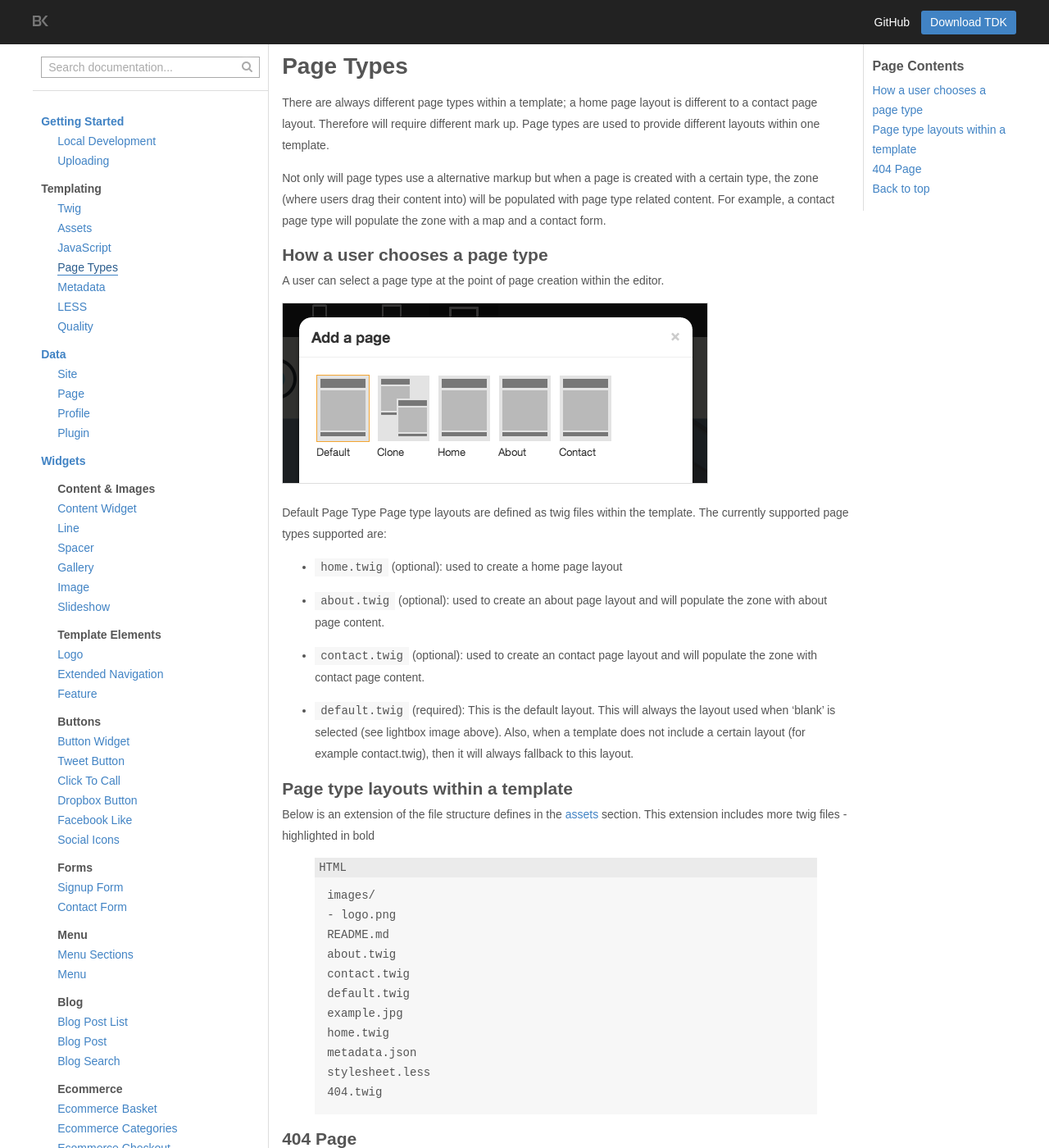
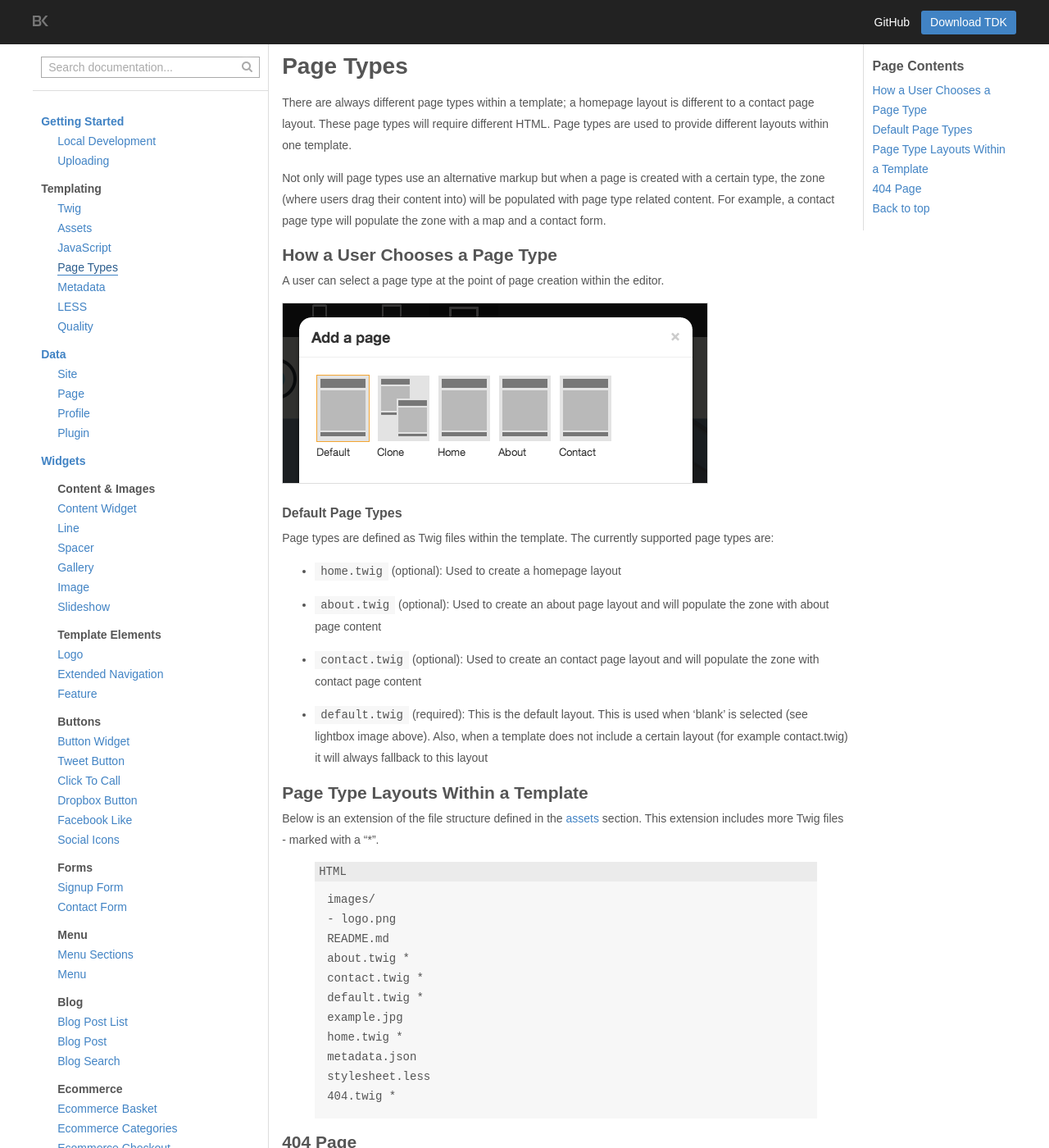
Before and after one commit to rusic/documentation, a Jekyll site: the page built from templating/page-types.md, in a window 1280 px wide and 1400 px high. Shown: the whole window at 82% size. Built offline with Jekyll 4.4.1, drawn with Linux system fonts in a browser that asks for light colours; some of the changed text lies outside the part shown.

Commit message:
Spelling and grammar amends

````diff
--- a/templating/page-types.md
+++ b/templating/page-types.md
@@ -5,50 +5,51 @@ title: Page Types
 
 # Page Types
 
-There are always different page types within a template; a home page layout is different to a contact page layout. Therefore will require different mark up. Page types are used to provide different layouts within one template.
+There are always different page types within a template; a homepage layout is different to a contact page layout. These page types will require different HTML. Page types are used to provide different layouts within one template.
 
-Not only will page types use a alternative markup but when a page is created with a certain type, the zone (where users drag their content into) will be populated with page type related content. For example, a contact page type will populate the zone with a map and a contact form.
+Not only will page types use an alternative markup but when a page is created with a certain type, the zone (where users drag their content into) will be populated with page type related content. For example, a contact page type will populate the zone with a map and a contact form.
 
-## How a user chooses a page type
+## How a User Chooses a Page Type
 
 A user can select a page type at the point of page creation within the editor.
 
 ![Add page lightbox](/assets/content/add-page.png)
 
-Default Page Type
-Page type layouts are defined as twig files within the template. The currently supported page types supported are:
+### Default Page Types
 
-* ```home.twig``` (optional): used to create a home page layout
+Page types are defined as Twig files within the template. The currently supported page types are:
 
-* ```about.twig``` (optional): used to create an about page layout and will populate the zone with about page content.
+* ```home.twig``` (optional): Used to create a homepage layout
 
-* ```contact.twig``` (optional): used to create an contact page layout and will populate the zone with contact page content.
+* ```about.twig``` (optional): Used to create an about page layout and will populate the zone with about page content
 
-* ```default.twig``` (required): This is the default layout. This will always the layout used when 'blank' is selected (see lightbox image above). Also, when a template does not include a certain layout (for example contact.twig), then it will always fallback to this layout.
+* ```contact.twig``` (optional): Used to create an contact page layout and will populate the zone with contact page content
 
-## Page type layouts within a template
+* ```default.twig``` (required): This is the default layout. This is used when 'blank' is selected (see lightbox image above). Also, when a template does not include a certain layout (for example contact.twig) it will always fallback to this layout
 
-Below is an extension of the file structure defines in the [assets](/templating/assets) section. This extension includes more twig files - highlighted in bold
+## Page Type Layouts Within a Template
+
+Below is an extension of the file structure defined in the [assets](/templating/assets) section. This extension includes more Twig files - marked with a "*".
 
 {% highlight html %}
 images/
 - logo.png
 README.md
-about.twig
-contact.twig
-default.twig
+about.twig *
+contact.twig *
+default.twig *
 example.jpg
-home.twig
+home.twig *
 metadata.json
 stylesheet.less
-404.twig
+404.twig *
 {% endhighlight %}
 
 ## 404 Page
 
 You can have a custom 404 design included in your template. Follow these steps:
 
-* Add a 404.twig in the top level directory of your template
+* Add a ```404.twig``` in the top level directory of your template
 
 * Add ```404``` to the ```pageTypes``` array with in [metadata.json](/templating/metadata/)
 
````
Also changed, not shown: templating/assets.md (+10 -10 lines), templating/javascript.md (+2 -2 lines), templating/metadata.md (+8 -8 lines), templating/twig.md (+13 -11 lines).
